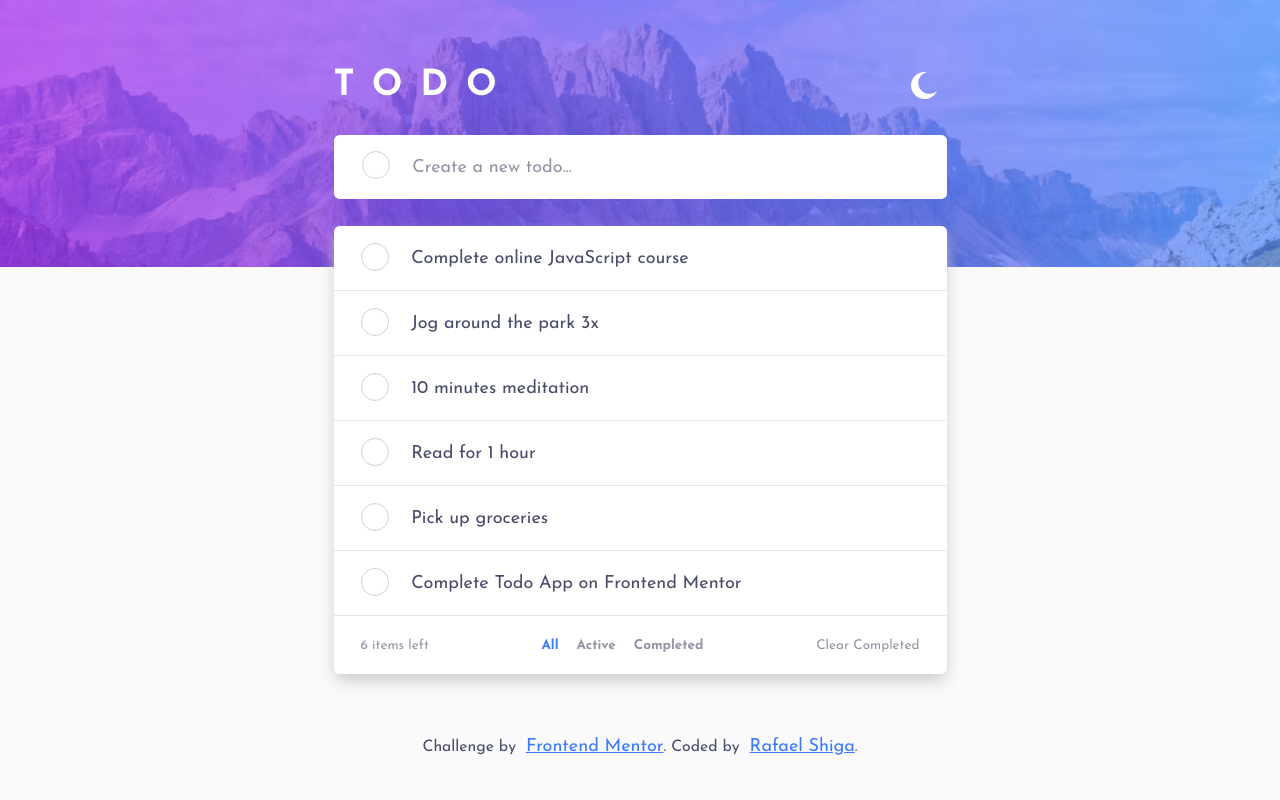
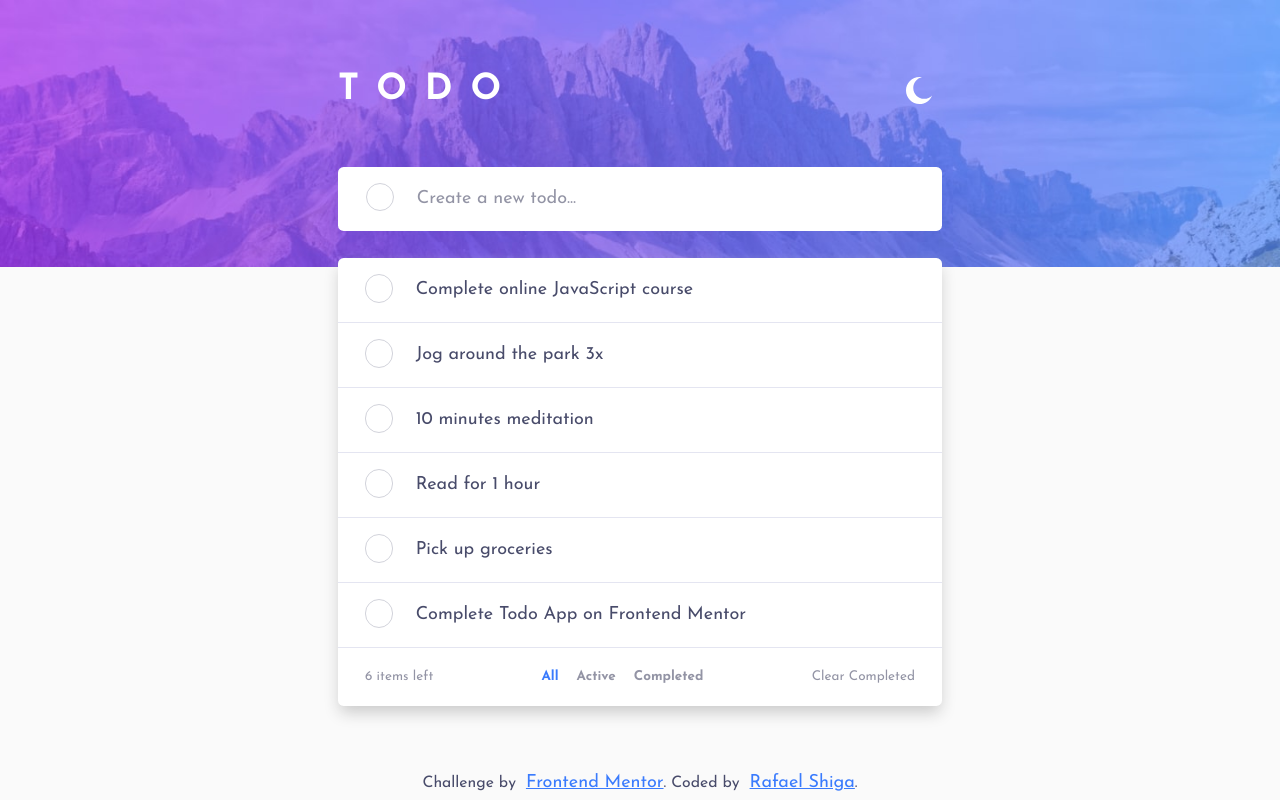
Before and after one commit to rafashiga/frontendmentor-todo-app, an Angular app: page / in a window 1280 px wide. Built offline with nearby package versions, Linux system fonts and the light colour scheme.

Commit message:
fix: adjust padding and margin

```diff
--- a/src/app/modules/todo/todo.component.scss
+++ b/src/app/modules/todo/todo.component.scss
@@ -38,7 +38,7 @@
   background-size: 100%;
   min-height: 90vh;
 
-  padding: rem(56) rem(24);
+  padding: rem(60) rem(32);
 
   @include desktop-sm {
     background-image: var(--background-desktop);
@@ -190,12 +190,12 @@
 
 .form {
   position: relative;
-  margin-top: rem(24);
+  margin-top: rem(48);
 
   @include desktop-sm {
     width: 50%;
     margin: 0 auto;
-    margin-top: rem(24);
+    margin-top: rem(48);
   }
 
   .input {
```
